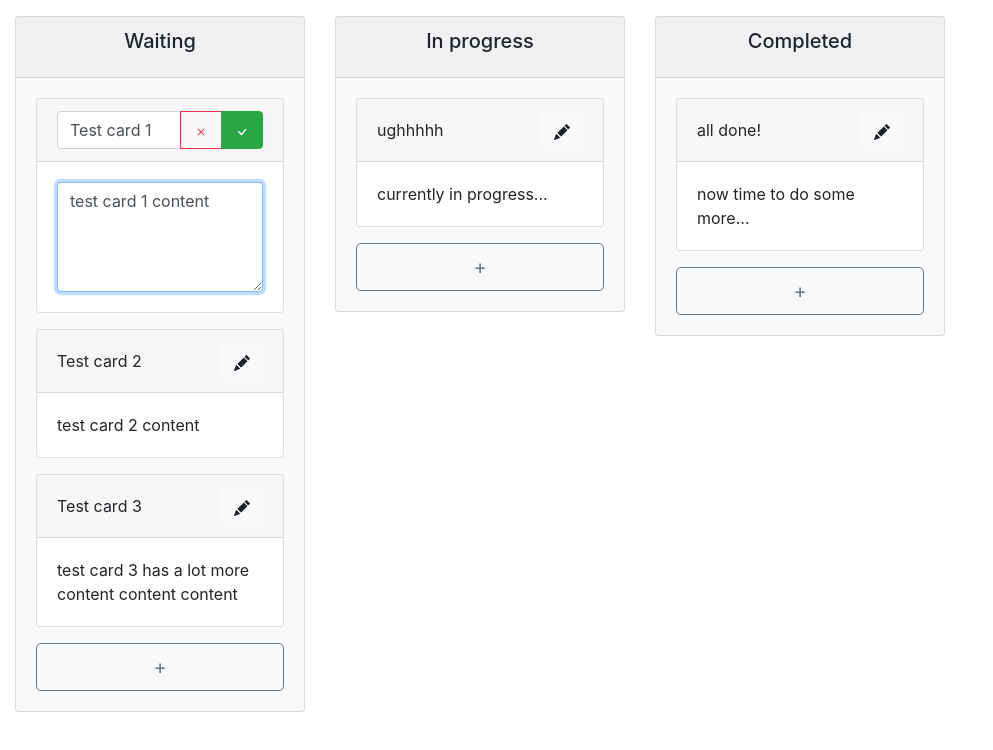
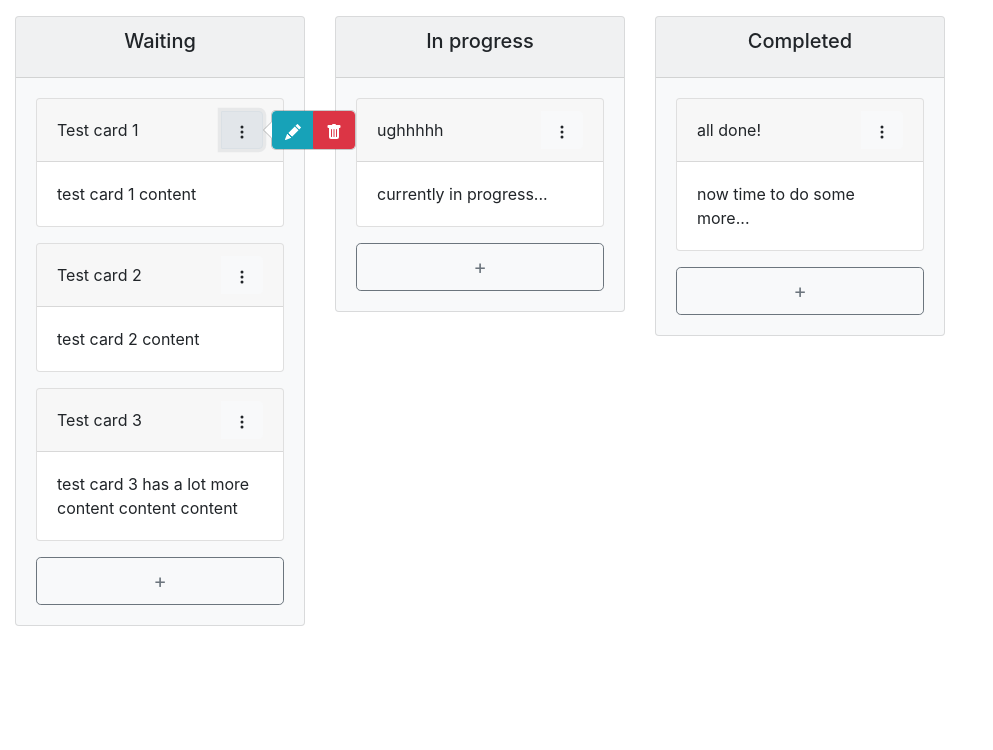
Before and after one commit to jeslinmx/yakboard, a React (Create React App) app: page / in a window 1280 px wide. Both pictures are taken after a click on the button 242 px from the left and 130 px from the top of the page. Shown: the top 750 px of the page, without its empty margins (0-993 px from the left). Built offline with nearby package versions, Linux system fonts and the light colour scheme.

Commit message:
card deleting

```diff
--- a/src/App.js
+++ b/src/App.js
@@ -1,10 +1,10 @@
 // TODO:
-// - delete cards
 // - markdown side effect
 // - saving to localStorage
+// - move cards
+// - undo
 // - add lists
 // - edit list names
-// - move cards
 // - rearrange lists
 // - dark theme
 // - markdown rendering
@@ -14,26 +14,69 @@
 
 import 'bootstrap/dist/css/bootstrap.min.css';
 import { createRef, useState } from 'react';
-import { Button, Card, Col, Container, Form, InputGroup, OverlayTrigger, Row, Tooltip } from 'react-bootstrap';
-import { Check, PencilFill, X } from 'react-bootstrap-icons';
+import { Button, ButtonGroup, Card, Col, Container, Form, InputGroup, Overlay, OverlayTrigger, Popover, Row, Tooltip } from 'react-bootstrap';
+import { Check, PencilFill, ThreeDotsVertical, TrashFill, X } from 'react-bootstrap-icons';
 import Immutable from 'immutable';
 import {v4 as uuidv4} from 'uuid';
 
 let noop = () => {};
 
-function HoverlayButton({
+function TooltipButton({
   placement, // the OverlayTrigger receives these attributes pertaining to overlays
-  overlay,
+  tooltip,
   delay,
+  trigger,
   transition = false, // https://github.com/react-bootstrap/react-bootstrap/issues/5519
   children, // the children are placed in the Button
   ...restProps // all other attributes are set on the Button
 }) {
-  return (<OverlayTrigger placement={placement} overlay={overlay} delay={delay} transition={transition}>
+  return (<OverlayTrigger placement={placement} overlay={<Tooltip>{tooltip}</Tooltip>} delay={delay} trigger={trigger} transition={transition}>
     {({ref, ...triggerHandler}) => (
         <Button ref={ref} {...triggerHandler} {...restProps}>{children}</Button>
     )}
-  </OverlayTrigger>)
+  </OverlayTrigger>);
+}
+
+function MoreActionsButton({
+  popoverChildren,
+  buttonChildren,
+  ...restProps
+}) {
+  let [show, setShow] = useState(false);
+  let buttonRef = createRef();
+  let popoverRef = createRef();
+
+  function handleBlur(e) {
+    if (
+      show
+      && !buttonRef.current.contains(e.relatedTarget)
+      && !popoverRef.current.contains(e.relatedTarget)
+    ) {
+      setShow(false);
+    }
+  }
+
+  // popovers don't appear as children of whatever they are children of, so:
+  // a simple OverlayTrigger with onBlur doesn't work; OverlayTriggers aren't elements, so do not process onBlur
+  // a div with onBlur surrounding an OverlayTrigger doesn't work; e.currentTarget does not contain the popover
+  // manually creating a Button and an Overlay as siblings and putting onBlur on both doesn't work; the Overlay does not contain the popover
+  // putting the onBlur on the Popover doesn't work; it's a function component
+  // putting it on a div inside the Popover works though.
+
+  return (
+    <>
+      <Button ref={buttonRef} onBlur={handleBlur} onClick={() => setShow(!show)} {...restProps}>
+        {buttonChildren}
+      </Button>
+      <Overlay target={buttonRef} show={show} placement="right" transition={false}>
+        <Popover>
+          <ButtonGroup ref={popoverRef} onBlur={handleBlur}>
+            {popoverChildren}
+          </ButtonGroup>
+        </Popover>
+      </Overlay>
+    </>
+  );
 }
 
 function YakCard({
@@ -43,6 +86,7 @@ function YakCard({
   isNew = false, // if true, the card is created in edit mode, with focus on the title field
   onSave = noop, // (cardUuid, cardData) - called when the card loses focus in editing mode, or the save button is clicked
   onCancel = noop, // (cardUuid) - called when the cancel button is clicked, or a new blank card is saved
+  onDelete = noop, // (cardUuid) - called when the delete button is clicked
 }) {
 
   let [editing, setEditing] = useState(Boolean(isNew));
@@ -75,6 +119,9 @@ function YakCard({
       handleSave();
     }
   }
+  function handleDelete() {
+    onDelete(uuid);
+  }
 
   return (
     <Card className="mb-3" onBlur={handleBlur}>
@@ -94,31 +141,29 @@ function YakCard({
           <InputGroup.Append>
             {editing ?
               <>
-                <HoverlayButton
-                  key="cancel"
-                  overlay={<Tooltip>Cancel edits</Tooltip>}
+                <TooltipButton
+                  tooltip="Cancel edits"
                   variant="outline-danger"
                   onClick={handleCancel}
-                >
-                  <X />
-                </HoverlayButton>
-                <HoverlayButton
-                  key="save"
-                  overlay={<Tooltip>Save edits</Tooltip>}
+                  children={<X />}
+                />
+                <TooltipButton
+                  tooltip="Save edits"
                   variant="success"
                   onClick={handleSave}
-                >
-                  <Check />
-                </HoverlayButton>
+                  children={<Check />}
+                />
               </>
-              : <HoverlayButton
-                key="edit"
-                overlay={<Tooltip>Edit card</Tooltip>} placement="right"
+              : <MoreActionsButton
                 variant="light"
-                onClick={handleEdit}
-              >
-                <PencilFill />
-              </HoverlayButton>
+                buttonChildren={<ThreeDotsVertical />}
+                popoverChildren={
+                  <>
+                    <TooltipButton tooltip="Edit card" variant="info" onClick={handleEdit} children={<PencilFill />} />
+                    <TooltipButton tooltip="Delete card" variant="danger" onClick={handleDelete} children={<TrashFill />} />
+                  </>
+                }
+              />
             }
           </InputGroup.Append>
         </InputGroup>
@@ -154,6 +199,7 @@ function YakBoard({
   name,
   cards,
   onSaveCard = noop, // (boardUuid, cardUuid, cardData) - called when a card on this board triggers its onSave event
+  onDeleteCard = noop, // (boardUuid, cardUuid) - called when a card on this board triggers its onDelete event
 }) {
 
   let [newCard, setNewCard] = useState(false);
@@ -168,6 +214,9 @@ function YakBoard({
   function handleCancelNewCard() {
     setNewCard(false);
   }
+  function handleDeleteCard(cardUuid) {
+    onDeleteCard(uuid, cardUuid);
+  }
 
   return (
     <Card bg="light">
@@ -180,6 +229,7 @@ function YakBoard({
             key={uuid}
             uuid={uuid} title={card.get('title')} content={card.get('content')}
             onSave={handleSaveCard}
+            onDelete={handleDeleteCard}
           />
         ).toList()}
         {newCard ?
@@ -188,13 +238,12 @@ function YakBoard({
           uuid={newCard}
           onSave={handleSaveCard} onCancel={handleCancelNewCard}
         />
-        : <HoverlayButton
-          overlay={<Tooltip>Add new card</Tooltip>} placement="bottom"
+        : <TooltipButton
+          tooltip="Add new card" placement="bottom"
           block variant="outline-secondary" size="lg"
           onClick={handleAddCard}
-        >
-          +
-        </HoverlayButton>
+          children="+"
+        />
         }
       </Card.Body>
     </Card>
@@ -207,6 +256,9 @@ function App(props) {
   function handleSaveCard(boardUuid, cardUuid, cardData) {
     setData(prevData => prevData.setIn([boardUuid, 'cards', cardUuid], cardData));
   }
+  function handleDeleteCard(boardUuid, cardUuid) {
+    setData(prevData => prevData.deleteIn([boardUuid, 'cards', cardUuid]));
+  }
 
   return (
     <Container fluid>
@@ -218,6 +270,7 @@ function App(props) {
               name={board.get('name')}
               cards={board.get('cards')}
               onSaveCard={handleSaveCard}
+              onDeleteCard={handleDeleteCard}
             />
           </Col>
         ).toList()}
```
